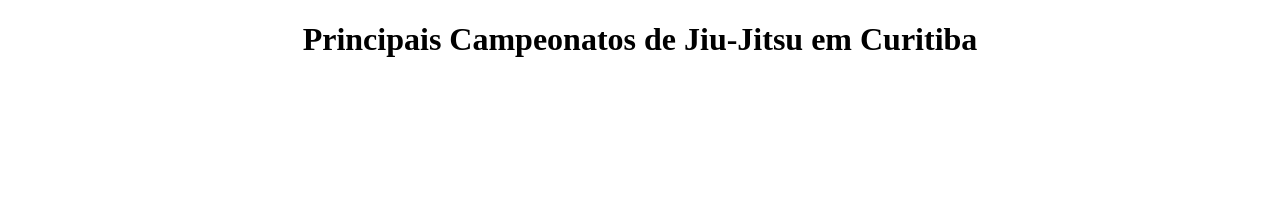
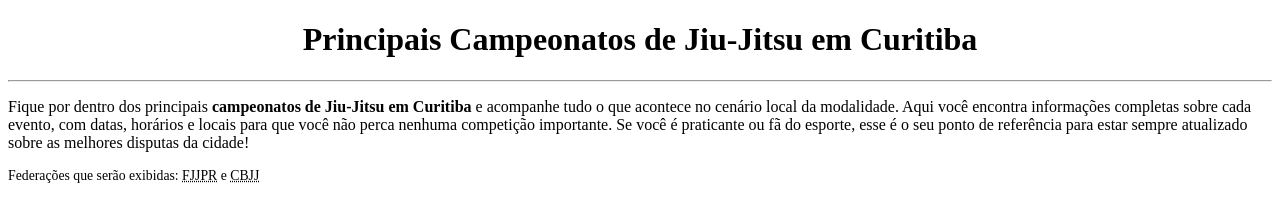
Before and after one commit to GuilhermeSOA/Cria-o-de-arquivo, a plain HTML site: page index.html in a window 1280 px wide. Drawn offline with Linux system fonts and the light colour scheme.

Commit message:
Add files via upload

```diff
--- a/index.html
+++ b/index.html
@@ -5,12 +5,25 @@
     <meta name="viewport" content="width=device-width, initial-scale=1.0">
     <meta http-equiv="X-UA-Compatible" content="IE=edge">
     <meta name="description" content="Jiu-Jitsu em Curitiba">
+    <meta name="keywords" content="luta, Jiu-Jitsu, campeonato, campeonato de Jiu-Jitsu, Curitiba">
+    <meta name="author" content="Guilherme Saquy">
     <title>Primeiro projeto</title>
 </head>
 <body>
     <script>
         alert('Bem vindo');
     </script>
+
     <h1 style="text-align: center;">Principais Campeonatos de Jiu-Jitsu em Curitiba</h1>
+    <hr>
+    <p>Fique por dentro dos principais <strong>campeonatos de Jiu-Jitsu em Curitiba</strong> e acompanhe tudo o que acontece no cenário local da modalidade. Aqui você encontra informações completas sobre cada evento, com datas, horários e locais para que você não perca nenhuma competição importante. Se você é praticante ou fã do esporte, esse é o seu ponto de referência para estar sempre atualizado sobre as melhores disputas da cidade!</p>
+    <p style="font-size: 0.86em;">
+        Federações que serão exibidas:
+        <abbr title="Federação de Jiu-Jitsu do Paraná">FJJPR</abbr> e
+        <abbr title="Confederação Brasileira de Jiu-Jitsu">CBJJ</abbr>
+      </p>
+
+
+
 </body>
 </html>
```
